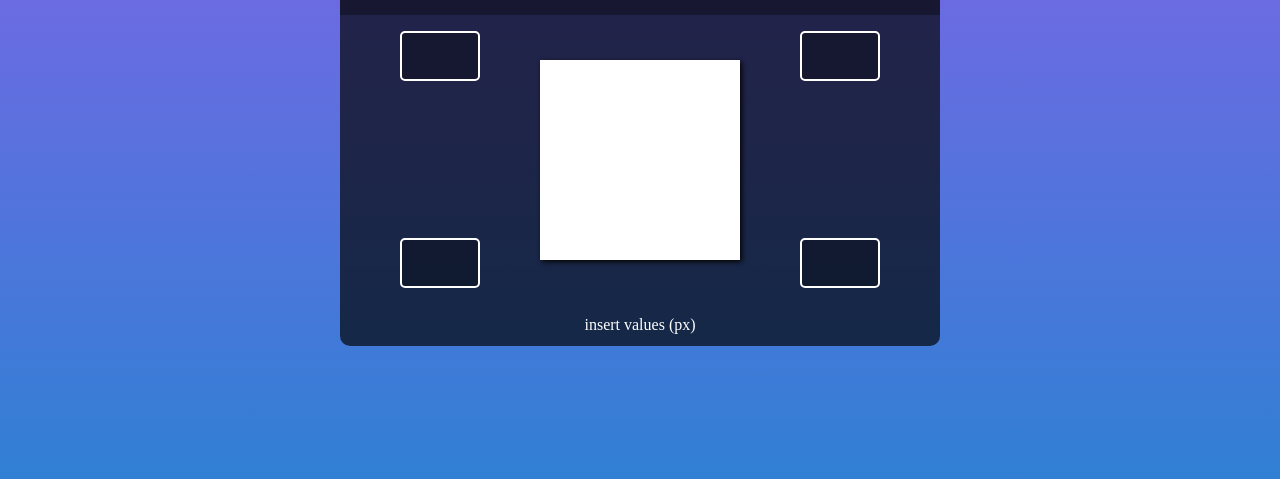
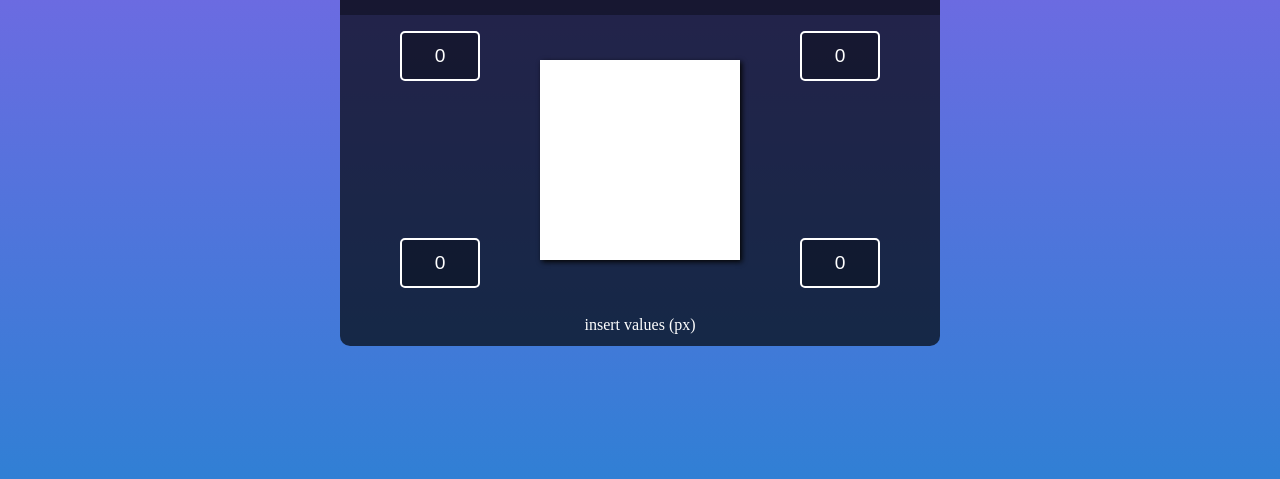
Before and after one commit to guiUrbanas03/WebProjects, a plain HTML site: page t1_beginner_projects/02_border_radius_previewer/index.html in a window 1280 px wide. Shown: the part 261-740 px from the top of the page. Drawn offline with Linux system fonts and the light colour scheme.

Commit message:
02 - adding default input value

```diff
--- a/t1_beginner_projects/02_border_radius_previewer/index.html
+++ b/t1_beginner_projects/02_border_radius_previewer/index.html
@@ -13,14 +13,14 @@
         <header>
             <h1>Radius Border Previewer</h1>
         </header>
-        <input type="number" name="top-left-border" class="radius-value-input">
-        <input type="number" name="top-right-border" class="radius-value-input">
+        <input type="number" name="top-left-border" class="radius-value-input" value="0">
+        <input type="number" name="top-right-border" class="radius-value-input" value="0">
 
         <div class="square">
         </div>
 
-        <input type="number" name="bottom-right-border" class="radius-value-input">
-        <input type="number" name="bottom-left-border" class="radius-value-input">
+        <input type="number" name="bottom-right-border" class="radius-value-input" value="0">
+        <input type="number" name="bottom-left-border" class="radius-value-input" value="0">
         <h4>insert values (px)</h4>
     </div>
     <script src="main.js"></script>
```
